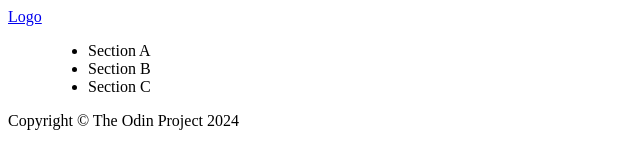
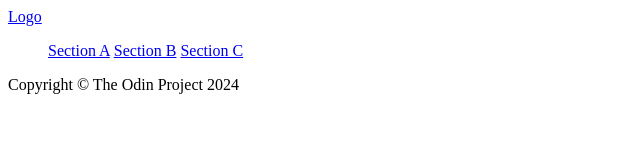
Before and after one commit to keithparum/odin-landing-page, a plain HTML site: page index.html in a window 1280 px wide. Shown: the whole page, without its empty margins (0-640 px from the left). Drawn offline with Linux system fonts and the light colour scheme.

Commit message:
updated nav menu in index.html

```diff
--- a/index.html
+++ b/index.html
@@ -10,13 +10,11 @@
     <header>
       <div>
         <nav class="nav-container">
-          <a href="#">Logo</a>
-          <menu>
-            <ul>
-              <li>Section A</li>
-              <li>Section B</li>
-              <li>Section C</li>
-            </ul>
+          <a href="#" class="logo">Logo</a>
+          <menu class="nav-menu">
+            <a href="#">Section A</a>
+            <a href="#">Section B</a>
+            <a href="#">Section C</a>
           </menu>
         </nav>
       </div>
```
